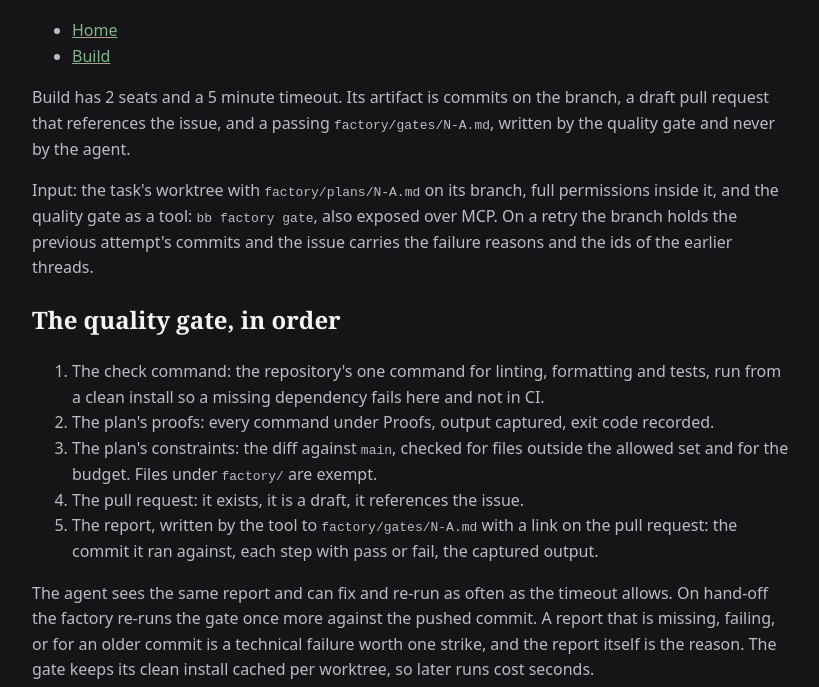
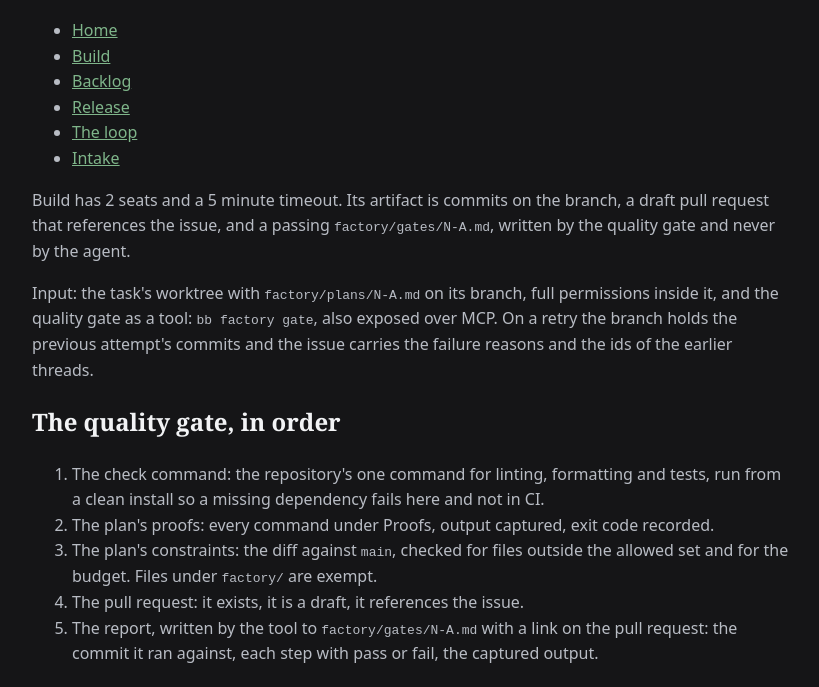
Before and after one commit to SkPhilipp/factory-floor, a website: page site/build.html in a window 1280 px wide. Shown: the part 108-795 px from the top of the page, without its empty margins (228-1047 px from the left). Drawn offline with Linux system fonts and the light colour scheme.

Commit message:
bb/5 Build page nav mirrors index (#5)
Co-Authored-By: Claude Sonnet 5.5 <noreply@anthropic.com>

```diff
--- a/site/build.html
+++ b/site/build.html
@@ -12,6 +12,10 @@
 <ul>
 <li><a href="index.html">Home</a></li>
 <li><a href="build.html">Build</a></li>
+<li><a href="backlog.html">Backlog</a></li>
+<li><a href="release.html">Release</a></li>
+<li><a href="loop.html">The loop</a></li>
+<li><a href="intake.html">Intake</a></li>
 </ul>
 </nav>
 <p>Build has 2 seats and a 5 minute timeout. Its artifact is commits on the branch, a draft pull request that references the issue, and a passing <code>factory/gates/N-A.md</code>, written by the quality gate and never by the agent.</p>
```
